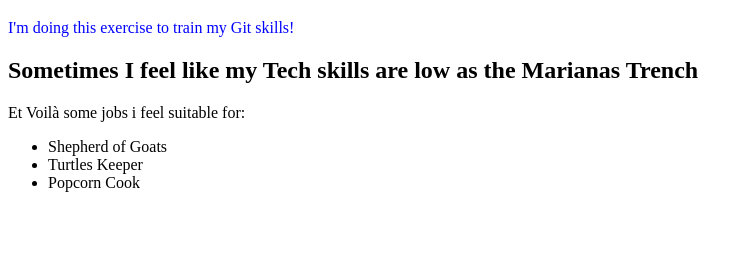
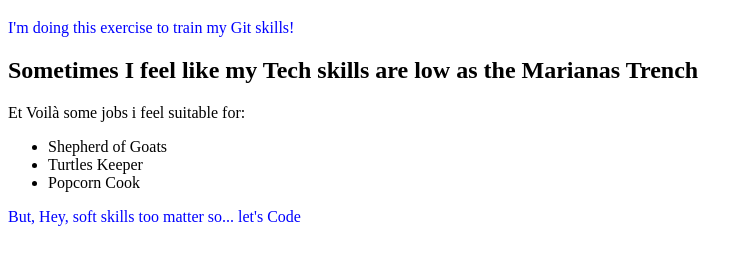
Before and after one commit to alexcapoluongo/htmlcss-hello, a plain HTML site: page index.html in a window 1280 px wide. Shown: the part 61-326 px from the top of the page, without its empty margins (0-753 px from the left). Drawn offline with Linux system fonts and the light colour scheme.

Commit message:
footer edit

```diff
--- a/index.html
+++ b/index.html
@@ -17,5 +17,8 @@
         <li>Turtles Keeper</li>
         <li>Popcorn Cook</li>
     </ul>
+    <footer>
+        <p>But, Hey, soft skills too matter so... let's Code</p>
+    </footer>
 </body>
 </html>
```
